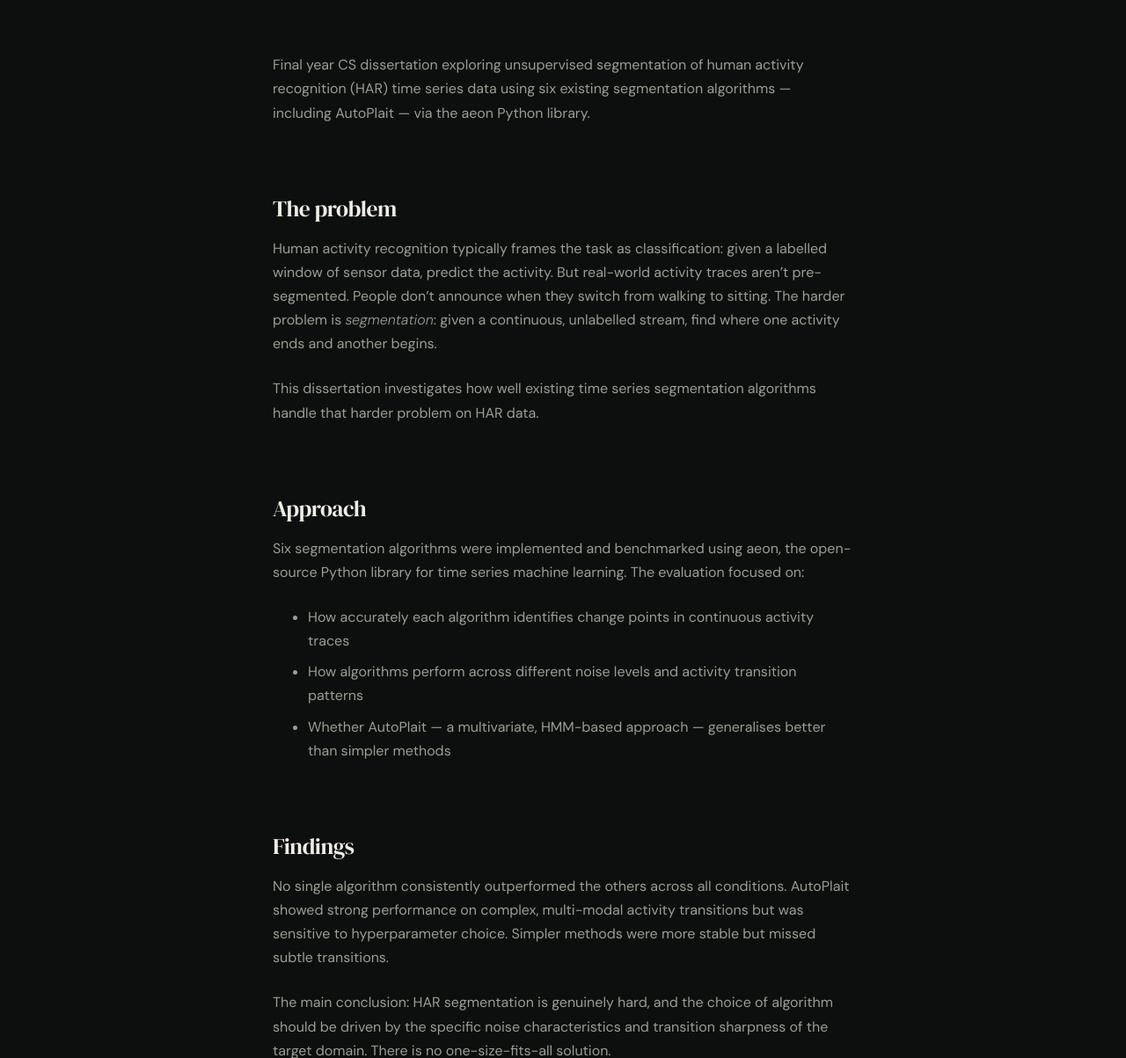
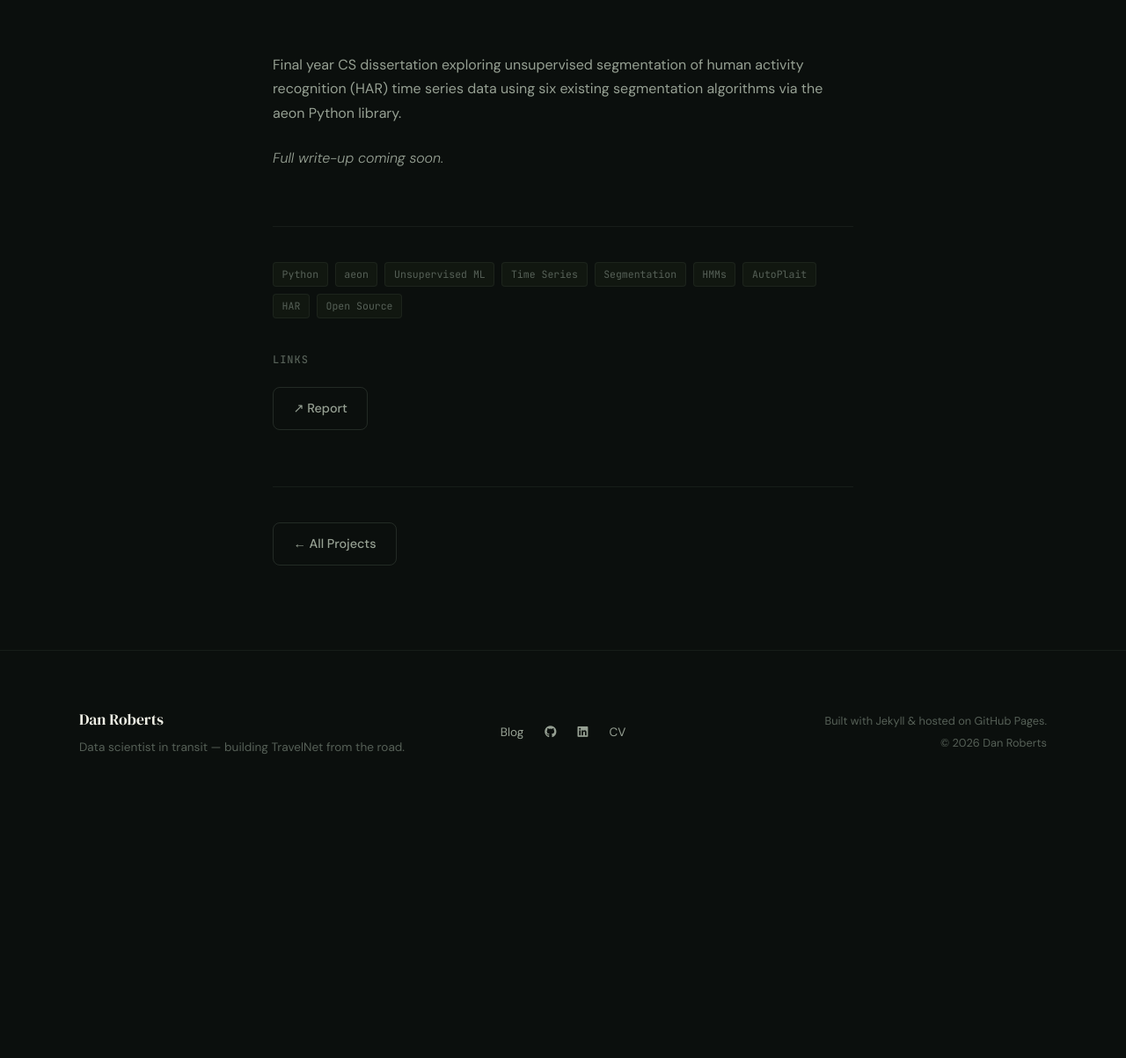
Before and after one commit to danielroberts20/danielroberts20.github.io, a Jekyll site: the page built from _projects/dissertation.md, in a window 1280 px wide and 1400 px high, scrolled down 535 px, cut to the strip 197-1400 px from the top of the window. Shown: the whole strip at 88% size. Built offline with Jekyll 4.4.1, drawn with Linux system fonts in a browser that asks for light colours; after the commit the page ends 1657 px from its top, so only the background shows below that; some of the changed text lies outside the part shown.

Commit message:
Changed project writeups to templates

```diff
--- a/_projects/dissertation.md
+++ b/_projects/dissertation.md
@@ -11,28 +11,6 @@ year: "2025"
 weight: 2
 ---
 
-Final year CS dissertation exploring unsupervised segmentation of human activity recognition (HAR) time series data using six existing segmentation algorithms — including AutoPlait — via the aeon Python library.
+Final year CS dissertation exploring unsupervised segmentation of human activity recognition (HAR) time series data using six existing segmentation algorithms via the aeon Python library.
 
-## The problem
-
-Human activity recognition typically frames the task as classification: given a labelled window of sensor data, predict the activity. But real-world activity traces aren't pre-segmented. People don't announce when they switch from walking to sitting. The harder problem is *segmentation*: given a continuous, unlabelled stream, find where one activity ends and another begins.
-
-This dissertation investigates how well existing time series segmentation algorithms handle that harder problem on HAR data.
-
-## Approach
-
-Six segmentation algorithms were implemented and benchmarked using aeon, the open-source Python library for time series machine learning. The evaluation focused on:
-
-- How accurately each algorithm identifies change points in continuous activity traces
-- How algorithms perform across different noise levels and activity transition patterns
-- Whether AutoPlait — a multivariate, HMM-based approach — generalises better than simpler methods
-
-## Findings
-
-No single algorithm consistently outperformed the others across all conditions. AutoPlait showed strong performance on complex, multi-modal activity transitions but was sensitive to hyperparameter choice. Simpler methods were more stable but missed subtle transitions.
-
-The main conclusion: HAR segmentation is genuinely hard, and the choice of algorithm should be driven by the specific noise characteristics and transition sharpness of the target domain. There is no one-size-fits-all solution.
-
-## Connection to TravelNet
-
-The GPS segmentation component of TravelNet draws directly on this work — applying similar HMM-based approaches to identify distinct travel behaviours (slow exploration, transit, stationary periods) from continuous location traces.
+*Full write-up coming soon.*
```
Also changed, not shown: _projects/ble-hide-n-seek.md (+1 -14 lines), _projects/runway-redeclaration-tool.md (+1 -13 lines).
